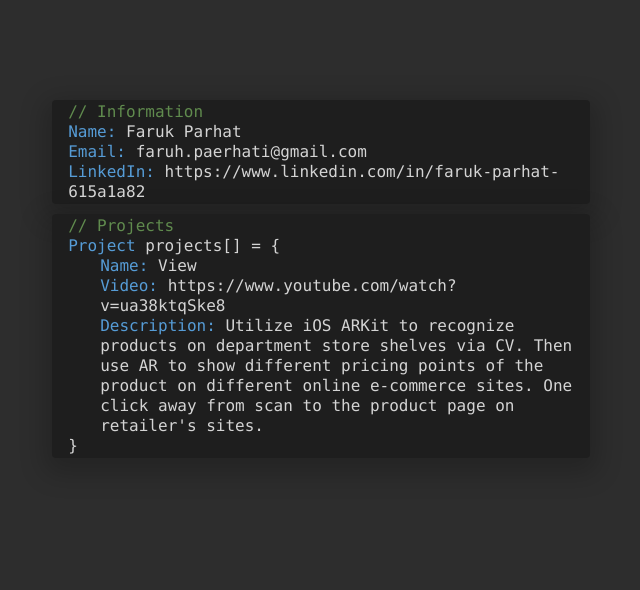
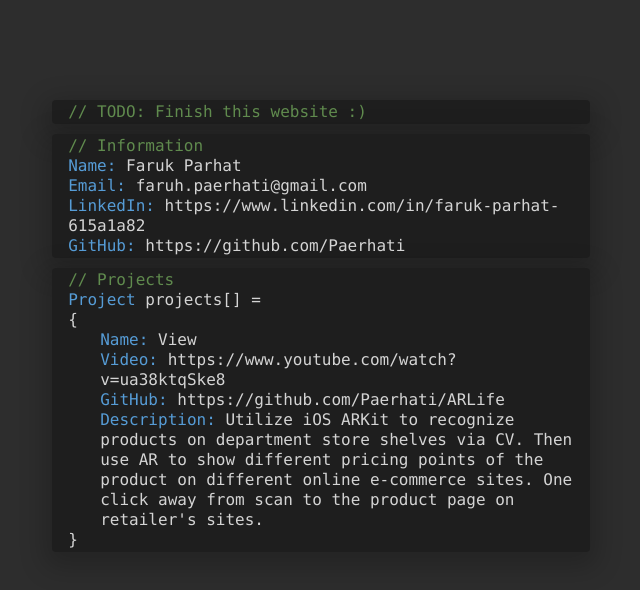
Before and after one commit to Paerhati/Paerhati.github.io, a plain HTML site: page index.html in a window 1280 px wide. Shown: the whole page, without its empty margins (319-959 px from the left). Drawn offline with Linux system fonts and the light colour scheme.

Commit message:
Added additional sections

```diff
--- a/index.html
+++ b/index.html
@@ -5,75 +5,51 @@
     </head>
     <body>
         <div class="panel">
-            <line>
-                <span class="green">
-                    // Information
-                </span>
-            </line>
-
-            <line>
-                <span class="blue">
-                    Name:
-                </span>
-                Faruk Parhat
-            </line>
-
-            <line>
-                <span class="blue">
-                    Email:
-                </span>
-                <span class="clickable">
-                    <a href="mailto:faruh.paerhati@gmail.com">
-                       faruh.paerhati@gmail.com
-                    </a>
-                </span>
-            </line>
-
-            <line>
-                <span class="blue">
-                    LinkedIn:
-                </span>
-                <span class="clickable">
-                    <a href="https://www.linkedin.com/in/faruk-parhat-615a1a82" target="_blank">
-                        https://www.linkedin.com/in/faruk-parhat-615a1a82
-                    </a>
-                </span>
-            </line>
+            <span class="green"> // TODO: Finish this website :)</span>
         </div>
 
         <div class="panel">
-            <line>
-                <span class="green">
-                    // Projects
-                </span>
-            </line>
-            <line>
-                <span class="blue">
-                    Project
-                </span>
-                projects[] =
-                 {
-            </line>
+            <span class="green"> // Information </span><br>
+
+            <span class="blue">Name: </span> Faruk Parhat <br>
+
+            <span class="blue"> Email: </span>
+            <a href="mailto:faruh.paerhati@gmail.com"> faruh.paerhati@gmail.com </a> <br>
+
+            <span class="blue"> LinkedIn: </span>
+            <a href="https://www.linkedin.com/in/faruk-parhat-615a1a82" target="_blank">
+                https://www.linkedin.com/in/faruk-parhat-615a1a82
+            </a> <br>
+
+            <span class="blue"> GitHub: </span>
+            <a href="https://github.com/Paerhati" target="_blank">https://github.com/Paerhati</a> <br>
+        </div>
+
+        <div class="panel">
+            <span class="green"> // Projects </span> <br>
+
+            <span class="blue"> Project </span>
+            projects[] = <br>
+            {
 
             <tab>
                 <span class="blue">Name:</span> View <br>
-                <span class="blue">Video: </span>
-                <span class="clickable">
-                    <a href="https://www.youtube.com/watch?v=ua38ktqSke8" target="_blank">
-                        https://www.youtube.com/watch?v=ua38ktqSke8
-                    </a>
-                </span>
-                <br>
+
+                <span class="blue">Video:</span>
+                <a href="https://www.youtube.com/watch?v=ua38ktqSke8" target="_blank">
+                    https://www.youtube.com/watch?v=ua38ktqSke8</a><br>
+
+                <span class="blue">GitHub:</span>
+                <a href="https://github.com/Paerhati/ARLife" target="_blank">
+                    https://github.com/Paerhati/ARLife</a><br>
+
                 <span class="blue">Description: </span>
                 Utilize iOS ARKit to recognize products on department store shelves via CV.
                 Then use AR to show different pricing points of the product on different online e-commerce sites.
                 One click away from scan to the product page on retailer's sites. <br>
-
             </tab>
 
-            <line>
-                }
-            </line>
+            }
         </div>
     </body>
 </html>
--- a/style.css
+++ b/style.css
@@ -25,12 +25,13 @@ a, u {
     text-decoration: none;
 }
 
-span {
+a:hover {
+    background: #2d2d2d;
     transition: 0.3s;
 }
 
-span.clickable:hover {
-    background: #2d2d2d;
+span {
+    transition: 0.3s;
 }
 
 span.blue {
```
